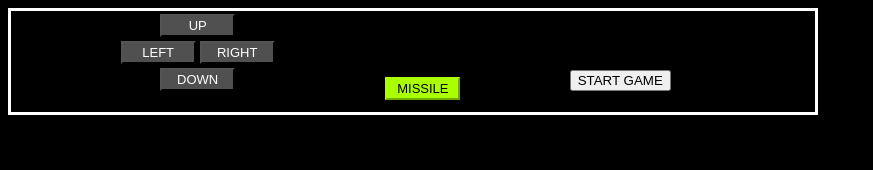
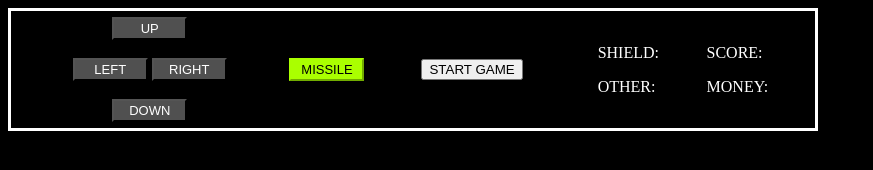
Before and after one commit to chrisgorham999/Space-Game, a plain HTML site: page index.html in a window 1280 px wide. Shown: the whole page, without its empty margins (0-873 px from the left). Drawn offline with Linux system fonts and the light colour scheme.

Commit message:
Updated tables & added scoring / money variables

```diff
--- a/game.css
+++ b/game.css
@@ -47,3 +47,10 @@ canvas {
     color: #000;
     border-color: #AAFF00;
 }
+
+.table-design {
+    border-style: solid;
+    border-width: 3px;
+    border-color: #FFF;
+    width: 810px;
+}
--- a/index.html
+++ b/index.html
@@ -33,30 +33,45 @@
 <div>
 
 </div>
-<table bordersize="1" bordercolor="#FFFFFF" width="810">
-  <TD bordersize="1" bordercolor="#FFFFFF" id="canvasPlace" align="center">
-    <button class="directional" onclick="moveup()">UP</button>
-    <TR>
-      <TD align="center">
-        <button class="directional" onclick="moveleft()">LEFT</button>
-        <button class="directional" onclick="moveright()">RIGHT</button><br>
-      </TD>
-    </TR>
-
+<table class="table-design">
   <TD align="center">
-    <button class="directional" onclick="movedown()">DOWN</button><br><br>
+    <table>
+      <TR>
+        <TD align="center">
+          <button class="directional" onclick="moveup()">UP</button><br><br>
+          <button class="directional" onclick="moveleft()">LEFT</button>
+          <button class="directional" onclick="moveright()">RIGHT</button><br><br>
+          <button class="directional" onclick="movedown()">DOWN</button>
+        </TD>
+      </TR>
+    </table>
   </TD>
 
-  </TD>
-  <TD>
+  <TD align="left">
     <button class="missile2" id="missile">MISSILE</button>
   </TD>
-  <TD class="controller"><button onclick="startGame()">START GAME</button>
-  <p id="x"></p>
-  <p id="y"></p>
-  <p id="z"></p></TD>
-</TR>
+
+  <TD align="left">
+    <button class="controller" onclick="startGame()">START GAME</button>
+  </TD>
+
+  <TD align="left">
+    <p>SHIELD:</p>
+    <p id="shield"></p>
+    <p>OTHER:</p>
+    <p id="other"></p>
+  </TD>
+
+
+  <TD align="left">
+    <p>SCORE:</p>
+    <p id="score"></p>
+    <p>MONEY:</p>
+    <p id="money"></p>
+  </TD>
+
 </table>
+
 
 
 <script>
@@ -70,6 +85,10 @@
   let enemyStop = 0;
   let explosionMarker = 0;
   let explosionMove = 0;
+  let score = 0;
+  let money = 100;
+  let shield = 100;
+  let other = 40;
 
 // this function is executed when the user hits the "START GAME" button
 function startGame() {
@@ -122,7 +141,7 @@ this.newPos = function() {
     this.x += this.speedX;
     this.y += this.speedY;
 }
-// does the collision for the myGamePiece bullet
+// does the collision for the myGamePiece bullet against the enemies
 this.bulletCollision = function() {
   if (
     bullet.x < enemy1.x + enemy1.width &&
@@ -138,6 +157,7 @@ this.bulletCollision = function() {
     enemy1.y = 15000;
     bullet.x = 14000;
     bullet.y = 14000;
+    score += 1000;
 } else if (
   bullet.x < enemy2.x + enemy2.width &&
     bullet.x + bullet.width > enemy2.x &&
@@ -152,6 +172,7 @@ this.bulletCollision = function() {
     enemy2.y = 15000;
     bullet.x = 14000;
     bullet.y = 14000;
+    score += 1000;
 } else if (
   bullet.x < enemy3.x + enemy3.width &&
     bullet.x + bullet.width > enemy3.x &&
@@ -166,6 +187,7 @@ this.bulletCollision = function() {
     enemy3.y = 15000;
     bullet.x = 14000;
     bullet.y = 14000;
+    score += 1000;
 }
 }
 // does the collision for the enemy bullets
@@ -207,6 +229,10 @@ this.enemyBulletCollision = function() {
 
 // This function updates the game area 20 times a second. Anything that needs to be checked during each redraw needs to go here
 function updateGameArea() {
+  document.getElementById("money").innerHTML = money;
+  document.getElementById("score").innerHTML = score;
+  document.getElementById("shield").innerHTML = shield;
+  document.getElementById("other").innerHTML = other;
   myGameArea.clear();
   myBackground.newPos();
   myBackground.update();
```
